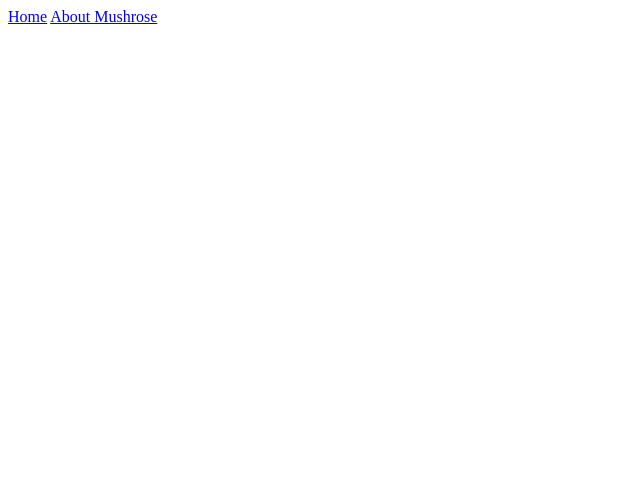
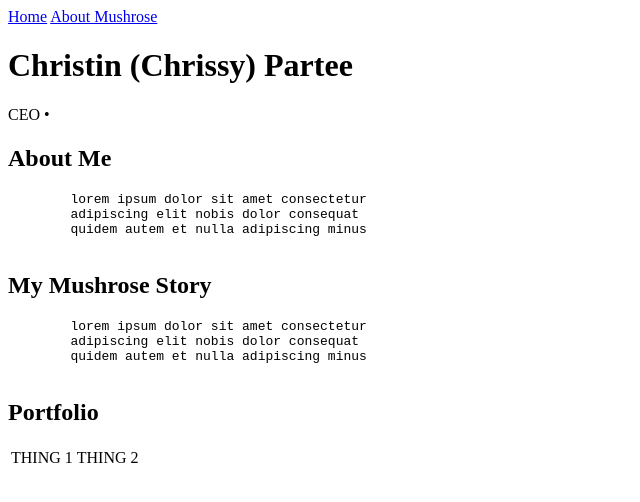
Before and after one commit to chrissy-parteee/mushrose-website, a plain HTML site: page chrissy.html in a window 1280 px wide. Shown: the whole page, without its empty margins (0-640 px from the left). Drawn offline with Linux system fonts and the light colour scheme.

Commit message:
added base to my page

```diff
--- a/chrissy.html
+++ b/chrissy.html
@@ -4,9 +4,39 @@
     <meta charset="UTF-8">
     <meta name="viewport" content="width=device-width, initial-scale=1.0">
     <title>Christin Partee</title>
+    <link rel="stylesheet" href="chrissy-style.css">
 </head>
 <body>
     <a href="home.html">Home</a>
     <a href="about.html">About Mushrose</a>
+
+    <h1>Christin (Chrissy) Partee</h1>
+    <h4 style="font-weight: normal;">CEO • </h4>
+
+    <h2>About Me</h2>
+    <pre>
+        lorem ipsum dolor sit amet consectetur
+        adipiscing elit nobis dolor consequat
+        quidem autem et nulla adipiscing minus
+    </pre>
+
+    <h2>My Mushrose Story</h2>
+    <pre>
+        lorem ipsum dolor sit amet consectetur
+        adipiscing elit nobis dolor consequat
+        quidem autem et nulla adipiscing minus
+    </pre>
+
+    <h2>Portfolio</h2>
+    <!-- want to be able to slide through table -->
+    <table>
+        <td>
+            THING 1
+        </td>
+        <td>
+            THING 2
+        </td>
+    </table>
+
 </body>
 </html>
```
